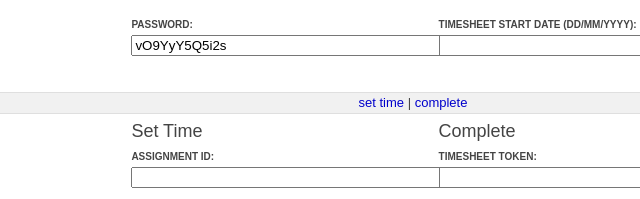
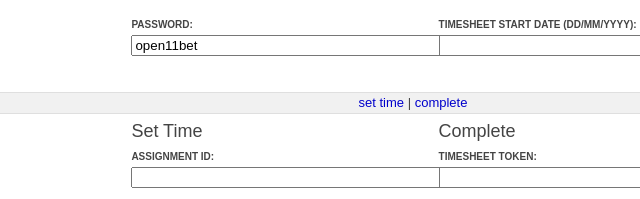
Before and after one commit to lathonez/elevenrox, a plain HTML site: page testHarness/index.html in a window 1280 px wide. Shown: the part 158-357 px from the top of the page, 227-867 px from the left. Drawn offline with nearby package versions, Linux system fonts and the light colour scheme; files that its build step writes are made by us from their sources; a script that the page names is missing; files whose address does not match are found by name.

Commit message:
Removing todo list as everythings been migrated to bitbucket issues, changed password again

```diff
--- a/testHarness/index.html
+++ b/testHarness/index.html
@@ -37,7 +37,7 @@
 						<h3>Login</h3>
 						<ul>
 							<li><label>Username:</label><input id="login.username" type="text" size="40" value="shazleto"/></li>
-							<li><label>Password:</label><input id="login.password" type="text" size="40" value="vO9YyY5Q5i2s"/></li>
+							<li><label>Password:</label><input id="login.password" type="text" size="40" value="open11bet"/></li>
 						</ul>
 					</div>
 					<div id="get_time_form" class="inner_center right_form">
```
Also changed, not shown: 1 other file.
